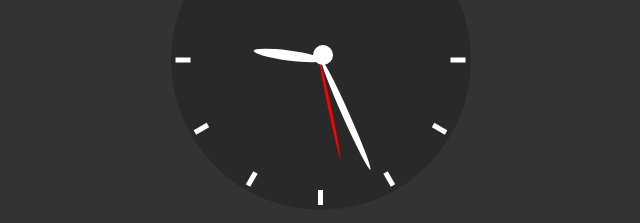
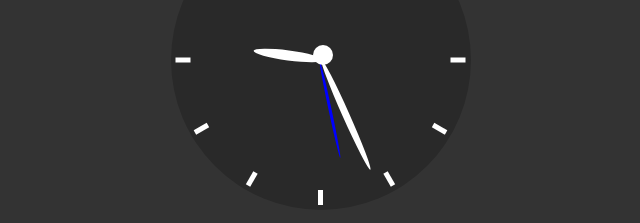
Before and after one commit to juareix/Relogio-analogico, a plain HTML site: page index.html in a window 1280 px wide. Shown: the part 319-542 px from the top of the page, 319-959 px from the left. Drawn offline with Linux system fonts and the light colour scheme.

Commit message:
add project analog clock

```diff
--- a/style.css
+++ b/style.css
@@ -66,7 +66,7 @@ h1 {
 .p_s {
     width: 100px;
     height: 3px;
-    background-color: #F00;
+    background-color: blue;
 }
 .p_m {
     width: 120px;
```
